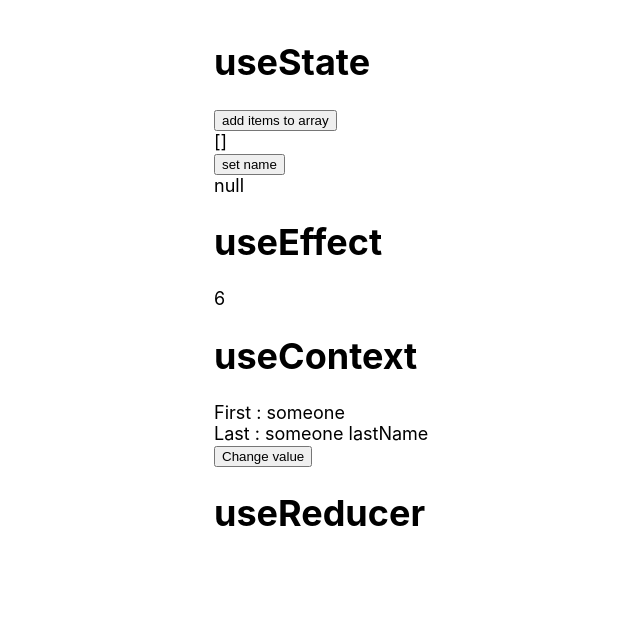
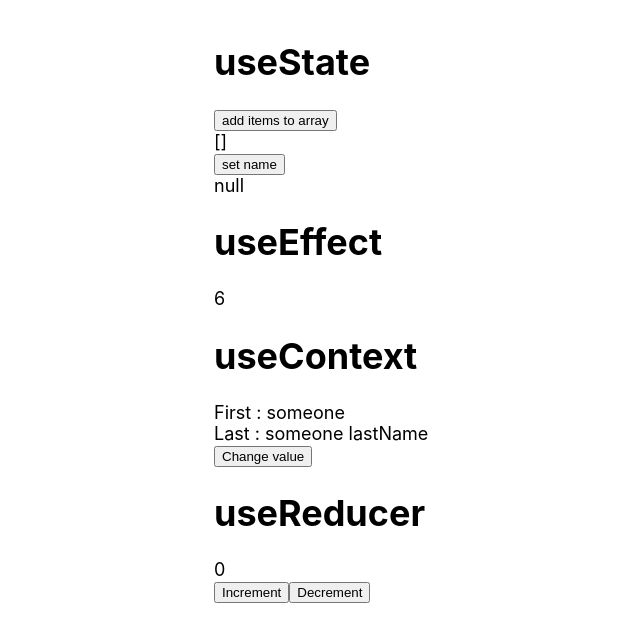
Before and after one commit to sominupadhyaya/ts-hooks, a React (Create React App) app: page / in a window 1280 px wide. Shown: the top 642 px of the page, without its empty margins (26-666 px from the left). Built offline with nearby package versions, Linux system fonts and the light colour scheme.

Commit message:
complete UseReducerComp

```diff
--- a/src/components/UseReducerComp.tsx
+++ b/src/components/UseReducerComp.tsx
@@ -1,7 +1,45 @@
+import { useReducer } from "react"
+
+const initialState = {
+    counter : 0
+}
+type ACTIONTYPES =
+ | {type : "increment" , payload : number}
+ | {type : "decrement" , payload : number}
+
+const counterReducer = (state : typeof initialState , action : ACTIONTYPES) =>{
+    switch(action.type){
+        case "increment":
+            return {
+                ...state,
+                counter : state.counter + action.payload
+            }
+        case "decrement":
+            return {
+                ...state,
+                counter : state.counter - action.payload
+            }
+        default :
+        throw new Error("Bad Action")
+    }
+}
+
+
 const UseReducerComp = () =>{
+    const [state, dispatch] = useReducer(counterReducer , initialState)
+
     return (
         <>
+        <div>{state.counter}</div>
+        <button onClick={() => dispatch({
+            type : "increment",
+            payload : 100
+        })}>Increment</button>
 
+        <button onClick={() =>dispatch({
+            type : "decrement",
+            payload : 50
+        })}>Decrement</button>
         </>
     )
 }
```
